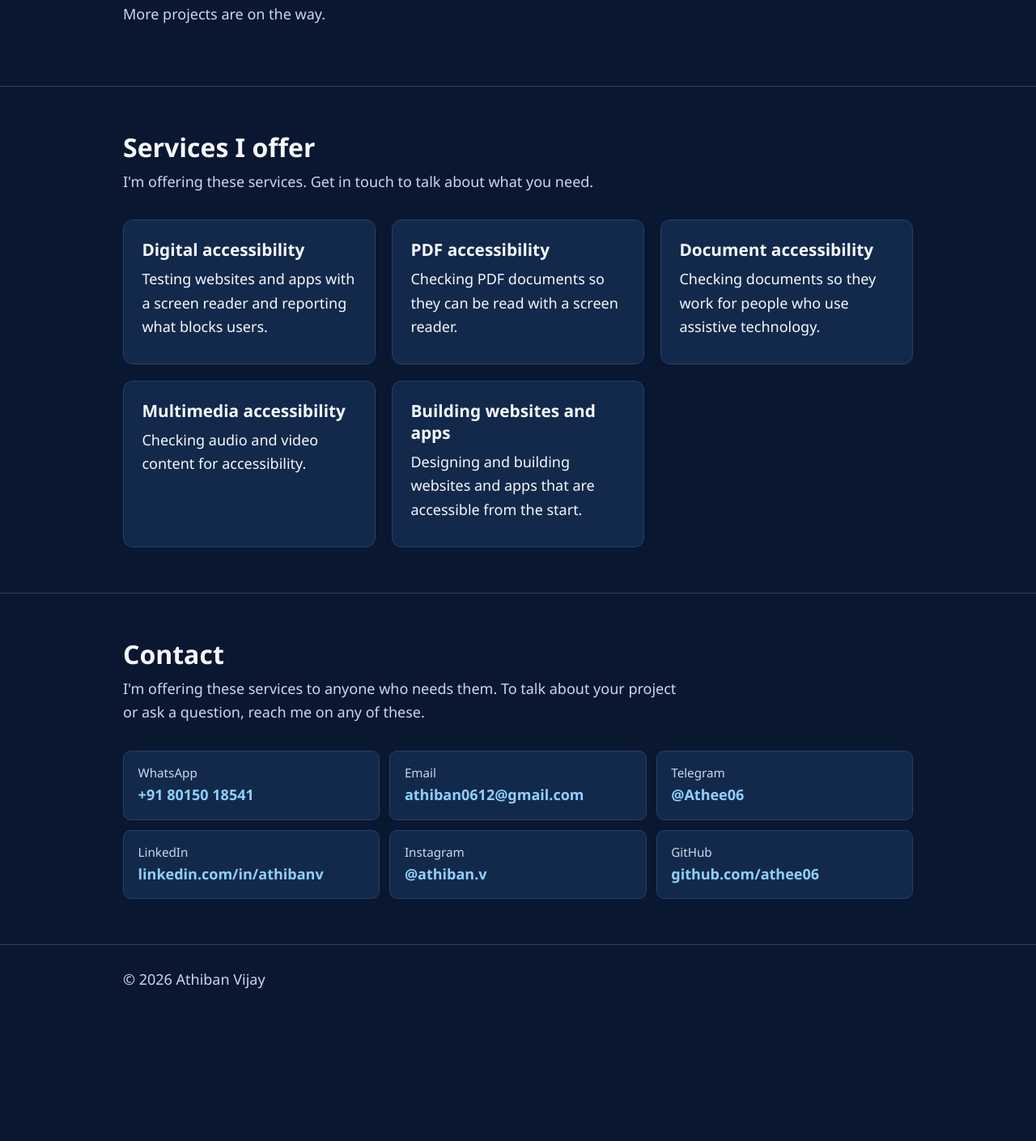
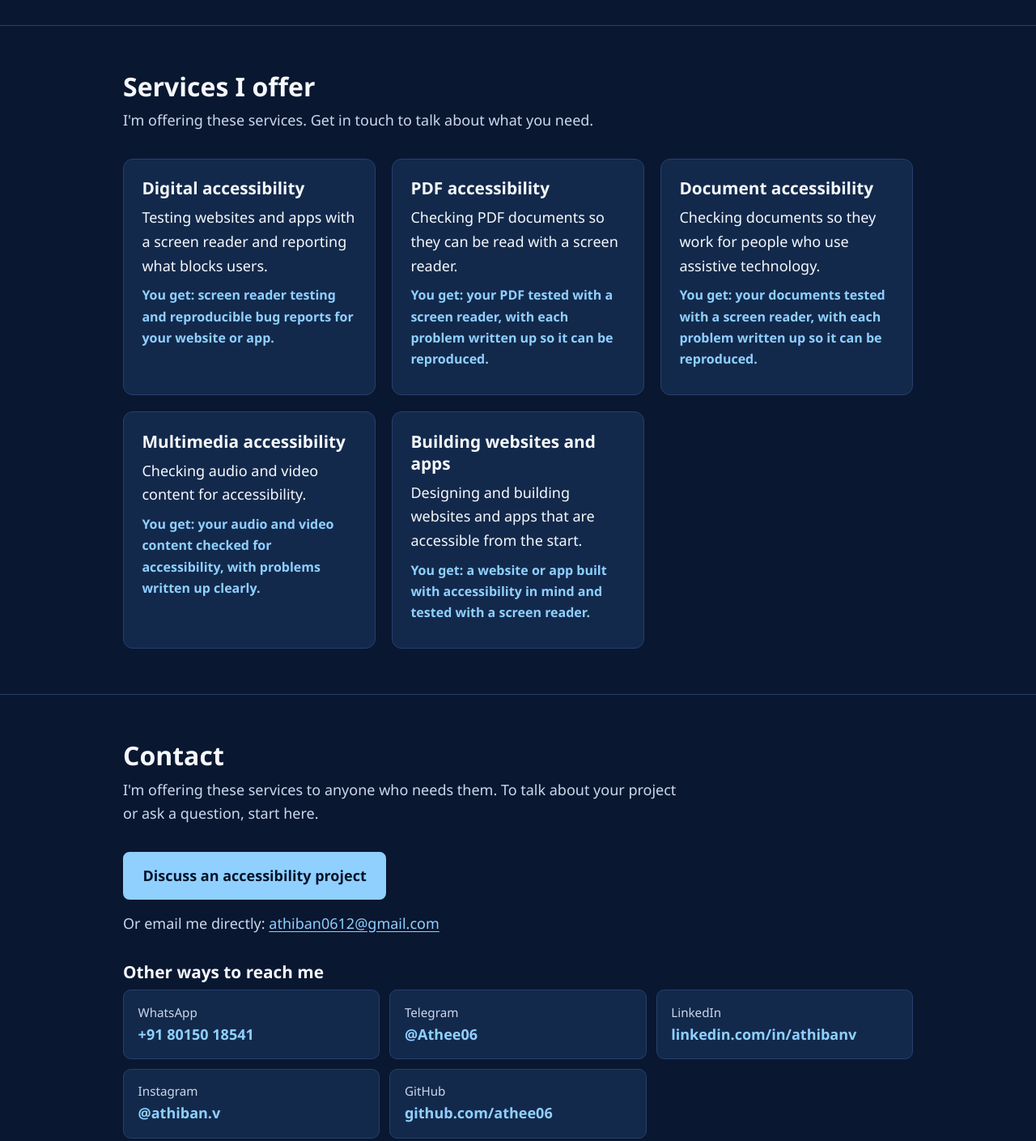
Before and after one commit to athee06/athee06.github.io, a plain HTML site: page index.html in a window 1280 px wide. Shown: the part 1887-3296 px from the top of the page at 81% size. Before the commit the page ends 3140 px from the top, so only its background shows below. Drawn offline with Linux system fonts and the light colour scheme.

Commit message:
Update projects, services and contact sections

```diff
--- a/index.html
+++ b/index.html
@@ -37,6 +37,9 @@ h3{font-size:1.3rem;margin:0 0 .5rem;line-height:1.3}
 .grid{display:grid;gap:1.25rem;grid-template-columns:repeat(auto-fit,minmax(18rem,1fr));list-style:none;padding:0;margin:0}
 .card{background:var(--card);border:1px solid var(--line);border-radius:.75rem;padding:1.4rem;height:100%}
 .card p{margin:.5rem 0}
+.gets{color:var(--accent);font-weight:600;font-size:1rem}
+.cta{margin:0 0 2rem}
+.cta .alt{margin:.9rem 0 0;color:var(--muted)}
 .meta{color:var(--muted);font-size:1rem}
 .links{display:flex;flex-wrap:wrap;gap:.5rem 1.25rem;margin-top:1rem}
 .grid.two{grid-template-columns:repeat(auto-fit,minmax(min(100%,26rem),1fr))}
@@ -116,7 +119,6 @@ footer p{margin:0}
 <div class="links"><a href="https://github.com/athee06/a11y-engine">a11y-engine on GitHub</a></div>
 </article></li>
 </ul>
-<p class="note">More projects are on the way.</p>
 </div>
 </section>
 <section id="services" aria-labelledby="services-h">
@@ -124,21 +126,25 @@ footer p{margin:0}
 <h2 id="services-h">Services I offer</h2>
 <p class="sub">I'm offering these services. Get in touch to talk about what you need.</p>
 <ul class="grid">
-<li class="card"><h3>Digital accessibility</h3><p>Testing websites and apps with a screen reader and reporting what blocks users.</p></li>
-<li class="card"><h3>PDF accessibility</h3><p>Checking PDF documents so they can be read with a screen reader.</p></li>
-<li class="card"><h3>Document accessibility</h3><p>Checking documents so they work for people who use assistive technology.</p></li>
-<li class="card"><h3>Multimedia accessibility</h3><p>Checking audio and video content for accessibility.</p></li>
-<li class="card"><h3>Building websites and apps</h3><p>Designing and building websites and apps that are accessible from the start.</p></li>
+<li class="card"><h3>Digital accessibility</h3><p>Testing websites and apps with a screen reader and reporting what blocks users.</p><p class="gets">You get: screen reader testing and reproducible bug reports for your website or app.</p></li>
+<li class="card"><h3>PDF accessibility</h3><p>Checking PDF documents so they can be read with a screen reader.</p><p class="gets">You get: your PDF tested with a screen reader, with each problem written up so it can be reproduced.</p></li>
+<li class="card"><h3>Document accessibility</h3><p>Checking documents so they work for people who use assistive technology.</p><p class="gets">You get: your documents tested with a screen reader, with each problem written up so it can be reproduced.</p></li>
+<li class="card"><h3>Multimedia accessibility</h3><p>Checking audio and video content for accessibility.</p><p class="gets">You get: your audio and video content checked for accessibility, with problems written up clearly.</p></li>
+<li class="card"><h3>Building websites and apps</h3><p>Designing and building websites and apps that are accessible from the start.</p><p class="gets">You get: a website or app built with accessibility in mind and tested with a screen reader.</p></li>
 </ul>
 </div>
 </section>
 <section id="contact" aria-labelledby="contact-h">
 <div class="wrap">
 <h2 id="contact-h">Contact</h2>
-<p class="sub">I'm offering these services to anyone who needs them. To talk about your project or ask a question, reach me on any of these.</p>
+<p class="sub">I'm offering these services to anyone who needs them. To talk about your project or ask a question, start here.</p>
+<div class="cta">
+<a class="btn primary" href="mailto:athiban0612@gmail.com?subject=Accessibility%20project">Discuss an accessibility project</a>
+<p class="alt">Or email me directly: <a href="mailto:athiban0612@gmail.com">athiban0612@gmail.com</a></p>
+</div>
+<h3>Other ways to reach me</h3>
 <ul class="contact-list">
 <li><a href="https://wa.me/918015018541"><span>WhatsApp</span> +91 80150 18541</a></li>
-<li><a href="mailto:athiban0612@gmail.com"><span>Email</span> athiban0612@gmail.com</a></li>
 <li><a href="https://t.me/Athee06"><span>Telegram</span> @Athee06</a></li>
 <li><a href="https://www.linkedin.com/in/athibanv"><span>LinkedIn</span> linkedin.com/in/athibanv</a></li>
 <li><a href="https://instagram.com/athiban.v"><span>Instagram</span> @athiban.v</a></li>
```
